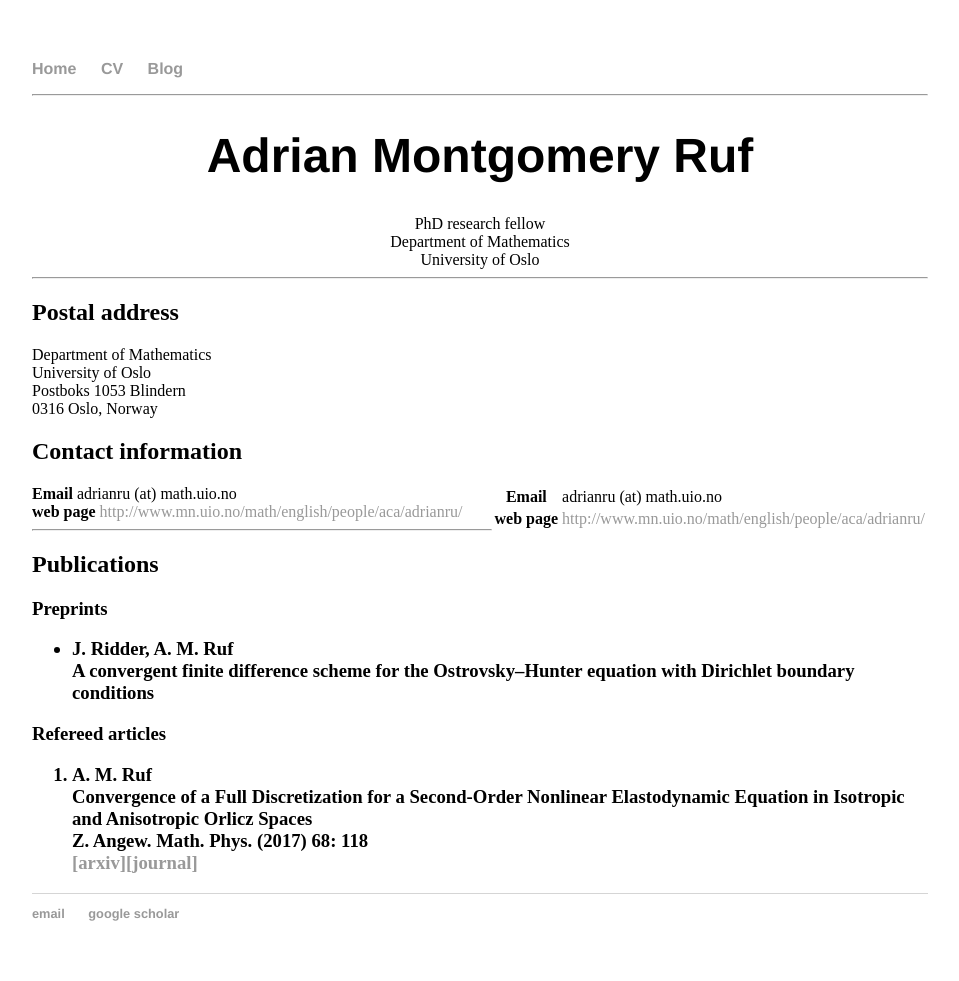
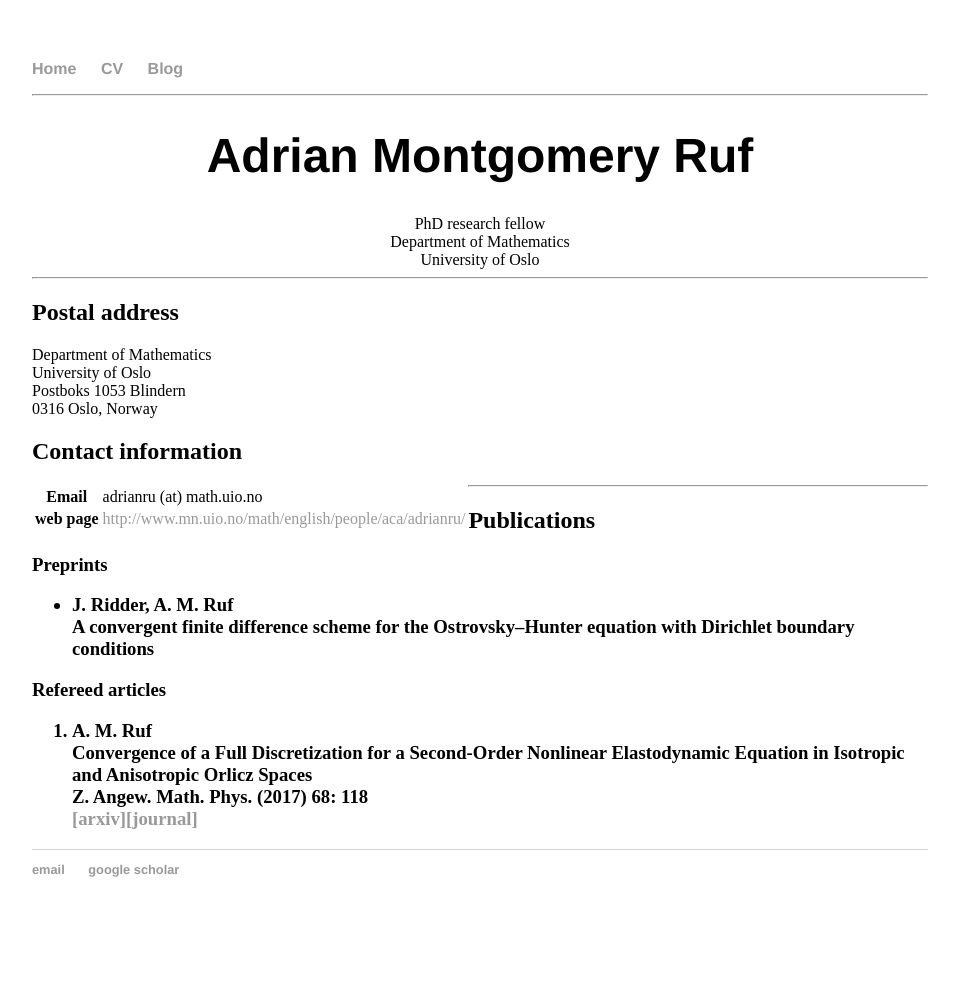
Before and after one commit to adrianmruf/adrianmruf.github.io, a Jekyll site: the page built from index.html, in a window 1280 px wide. Shown: the whole page, without its empty margins (160-1119 px from the left). Built offline with Jekyll 4.4.1, drawn with Linux system fonts in a browser that asks for light colours; after the commit the page ends 937 px from its top, so only the background shows below that.

Commit message:
Update index.html

```diff
--- a/index.html
+++ b/index.html
@@ -18,7 +18,7 @@ title: Adrian Montgomery Ruf
 	Postboks 1053 Blindern<br>
 	0316 Oslo, Norway
 	<h2>Contact information</h2>
-<table align="right">
+<table align="left">
  	 <tr>
    	 <th>Email</th>
    	 <td>adrianru (at) math.uio.no</th>
@@ -28,9 +28,8 @@ title: Adrian Montgomery Ruf
    	 <td><a href="http://www.mn.uio.no/math/english/people/aca/adrianru/">http://www.mn.uio.no/math/english/people/aca/adrianru/</a></td>
  	 </tr>
 </table>
-	<b>Email</b> adrianru (at) math.uio.no<br>
-	<b>web page</b> <a href="http://www.mn.uio.no/math/english/people/aca/adrianru/">http://www.mn.uio.no/math/english/people/aca/adrianru/</a>
-	<hr />
+
+<hr />
 
 	<h2>Publications<h2>
 	<h3>Preprints<h3>
```
